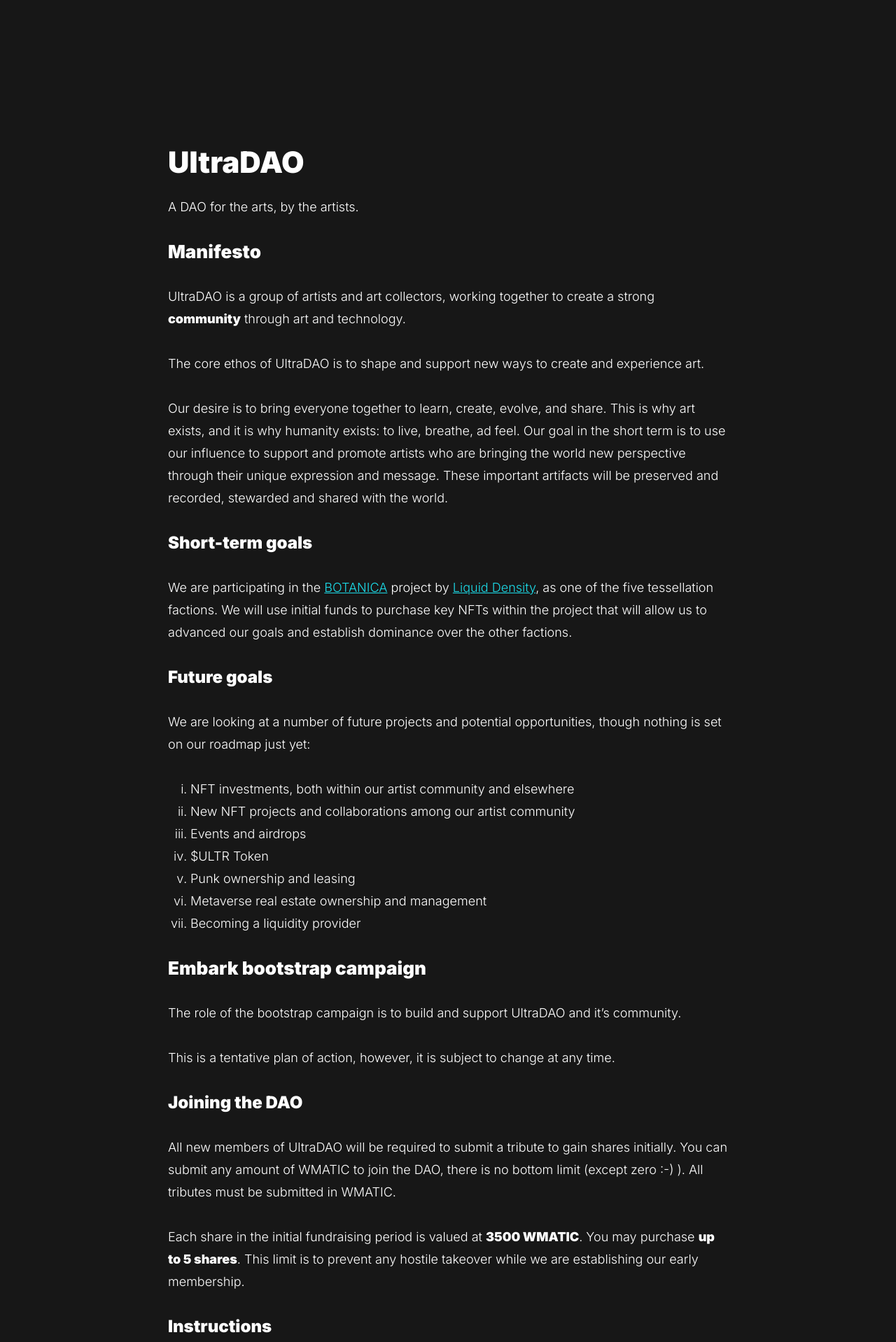
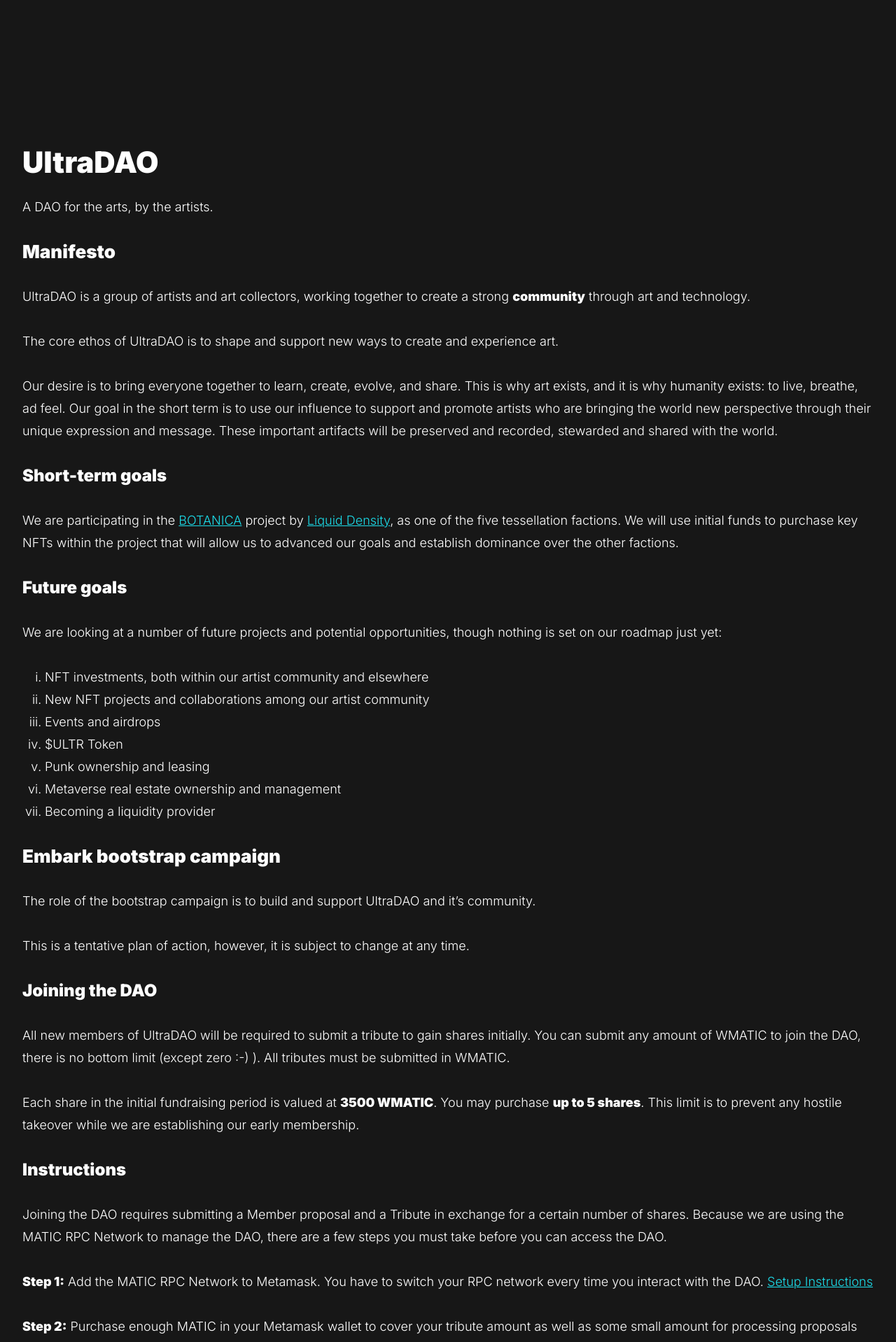
Before and after one commit to chriswallace/UltraDAO, a Jekyll site: the page built from about.md, in a window 1280 px wide. Shown: the top 1918 px of the page at 70% size. Built offline with Jekyll 4.4.1, drawn with Linux system fonts in a browser that asks for light colours.

Commit message:
Fix mobile layout

```diff
--- a/assets/css/main.css
+++ b/assets/css/main.css
@@ -159,6 +159,7 @@
   max-width: 800px;
   margin: 200px auto;
   padding-bottom: 200px;
+  max-width: calc(100% - 4rem);
 }
 
 a{
```
